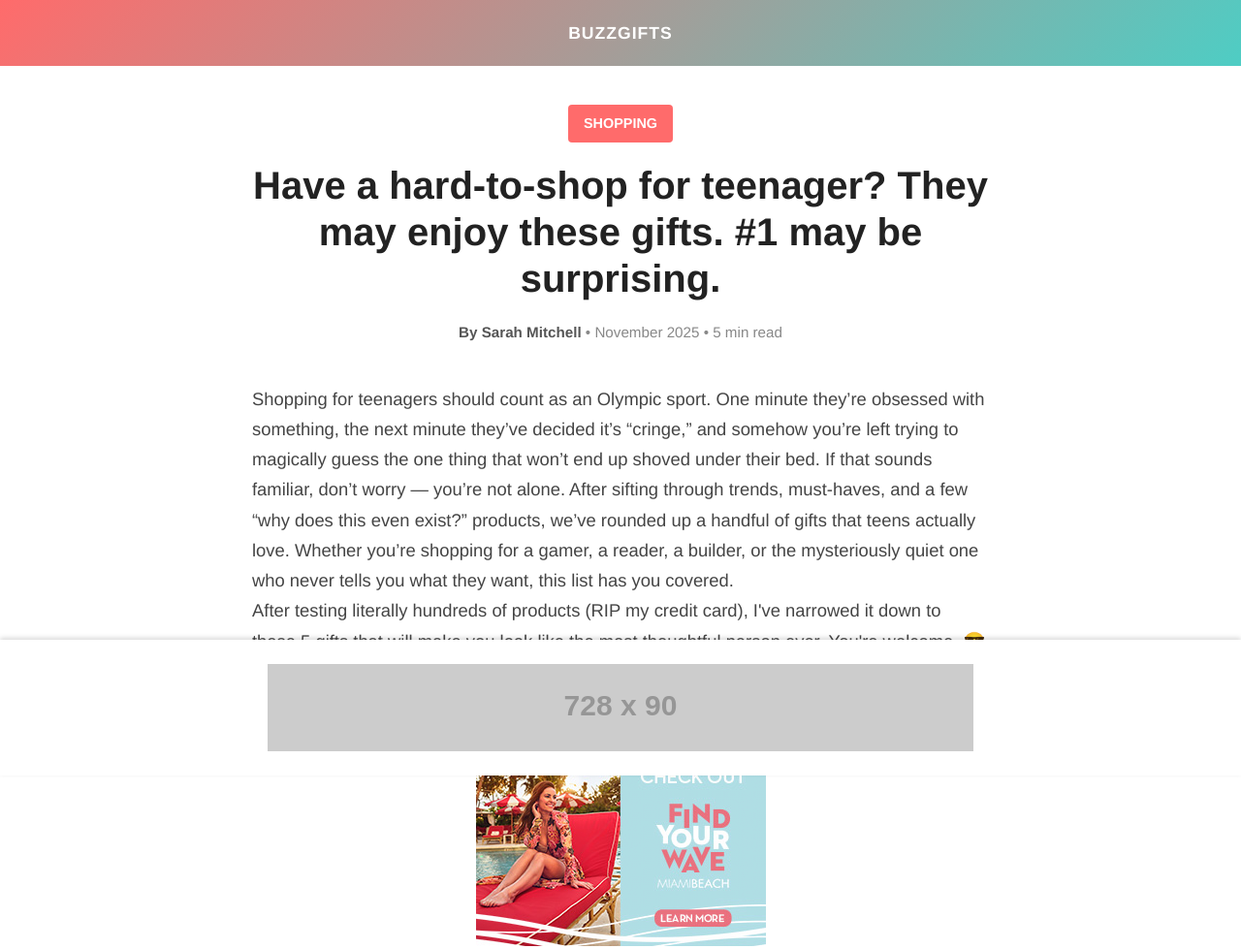
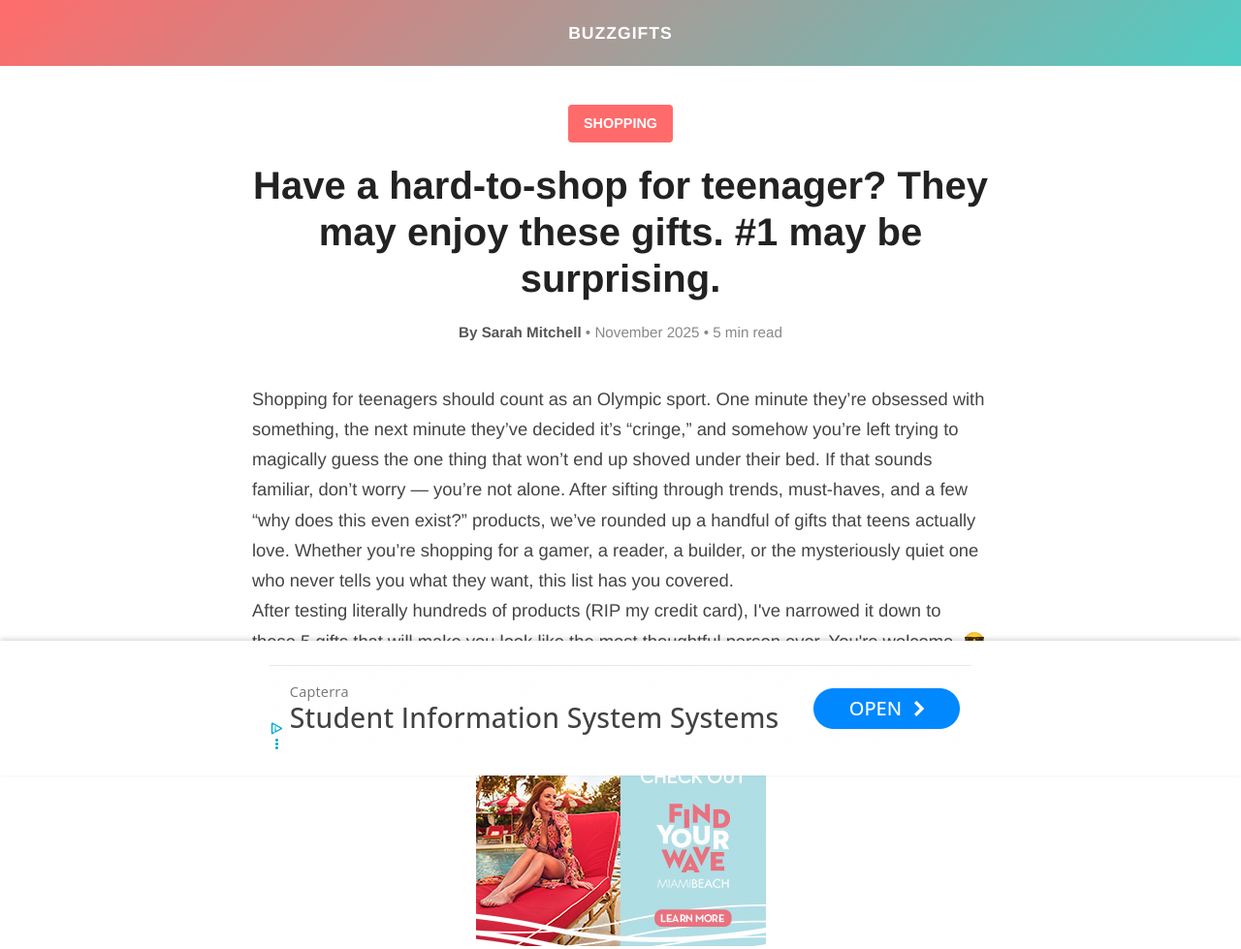
Before and after one commit to AlphaZero42/Have-a-hard-to-shop-for-teenager-They-may-enjoy-these-gifts.-, a plain HTML site: page index.html in a window 1280 px wide. Shown: the top 979 px of the page at 97% size. Drawn offline with Linux system fonts and the light colour scheme; placeholder pictures from the web are drawn by us.

Commit message:
Update index.html

```diff
--- a/index.html
+++ b/index.html
@@ -416,7 +416,7 @@
 <!-- Bottom Ad Bar (paste here) -->
 <div class="bottom-ad">
     <a href="https://example.com" target="_blank" rel="noopener noreferrer">
-        <img src="https://via.placeholder.com/728x90?text=Advertisement+%E2%80%A2+Sponsored" alt="Advertisement">
+        <img src="scroll-ad.png" alt="Advertisement">
     </a>
 </div>
 
```
